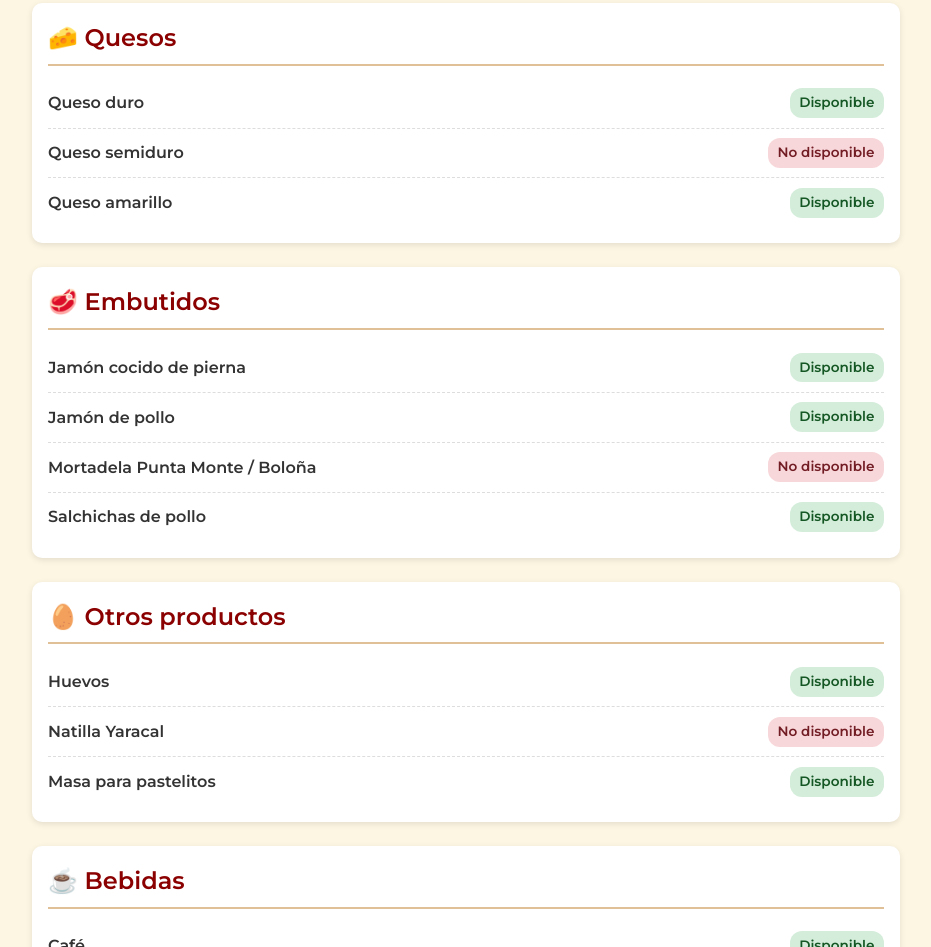
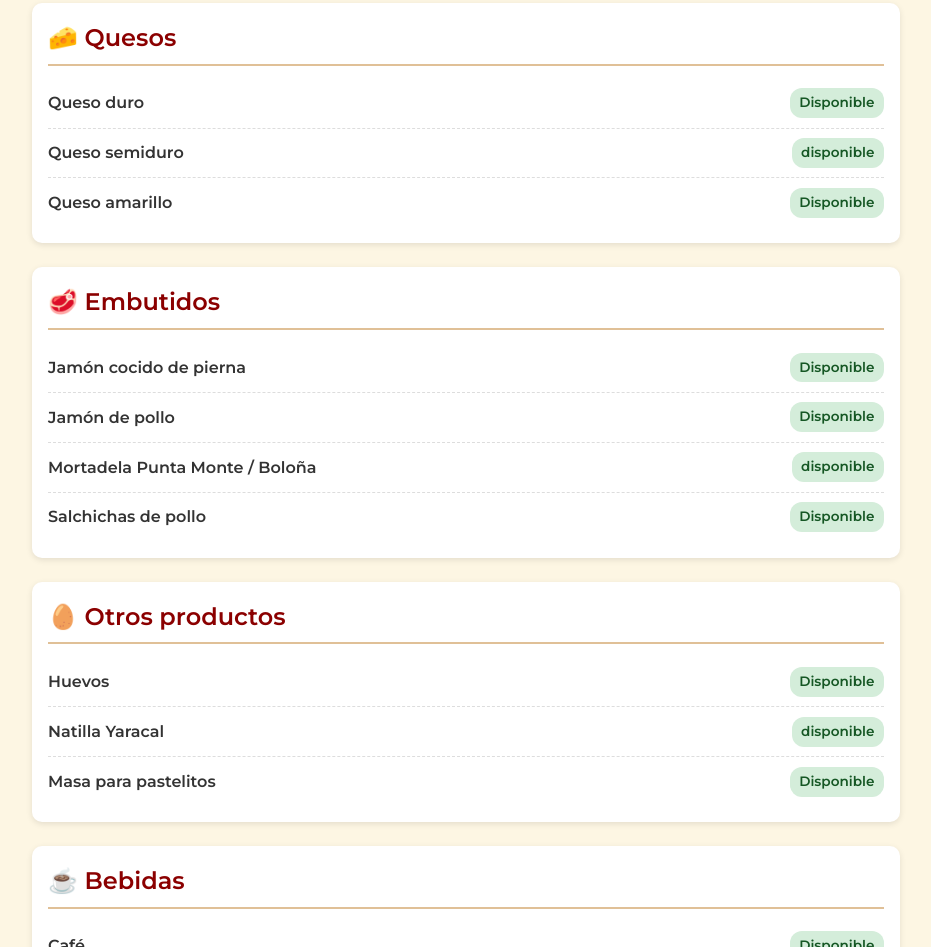
Before and after one commit to gmail1999/menus, a plain HTML site: page index.html in a window 1280 px wide. Shown: the part 229-1176 px from the top of the page, without its empty margins (174-1105 px from the left). Drawn offline with Linux system fonts and the light colour scheme.

Commit message:
Fix HTML formatting and update product availability

```diff
--- a/index.html
+++ b/index.html
@@ -29,7 +29,7 @@
 
         <div class="item">
             <span class="producto">Queso semiduro</span>
-            <span class="estado nodisponible">No disponible</span>
+            <span class="estado disponible">disponible</span>
         </div>
 
         <div class="item">
@@ -53,7 +53,7 @@
 
         <div class="item">
             <span class="producto">Mortadela Punta Monte / Boloña</span>
-            <span class="estado nodisponible">No disponible</span>
+            <span class="estado disponible">disponible</span>
         </div>
 
         <div class="item">
@@ -72,7 +72,7 @@
 
         <div class="item">
             <span class="producto">Natilla Yaracal</span>
-            <span class="estado nodisponible">No disponible</span>
+            <span class="estado disponible">disponible</span>
         </div>
 
         <div class="item">
```
